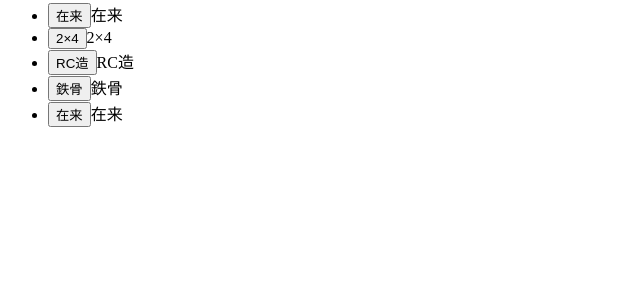
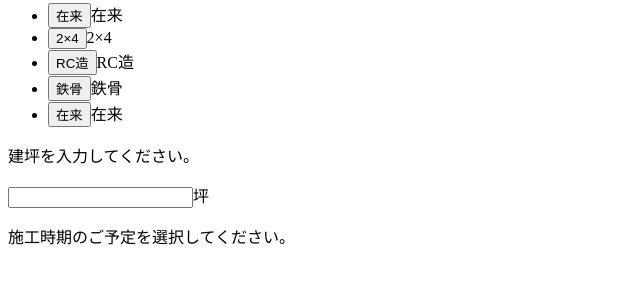
Before and after one commit to Yamareform/Mitsumori, a plain HTML site: page index.html in a window 1280 px wide. Shown: the part 510-794 px from the top of the page, without its empty margins (0-640 px from the left). Drawn offline with Linux system fonts and the light colour scheme.

Commit message:
項目追加

```diff
--- a/index.html
+++ b/index.html
@@ -37,6 +37,15 @@
         <li><input type="button" name="construc" value="在来">在来</li>
     </ul>
 </div>
+
+<div>
+  <p>建坪を入力してください。</p>
+  <input type="text" name="tsubo">坪
+</div>
+
+<div>
+  <p>施工時期のご予定を選択してください。</p>
+</div>
 </main>
 
 </body>
```
